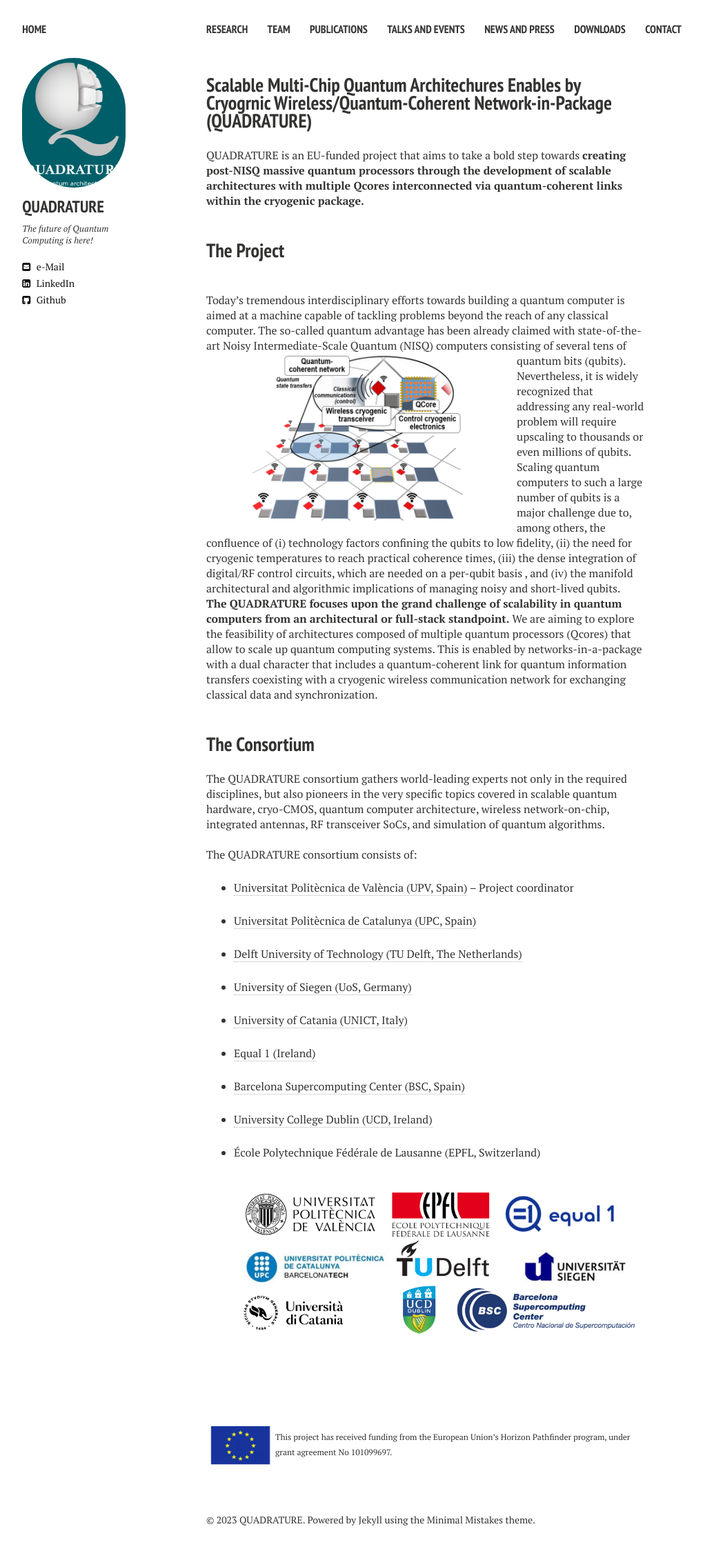
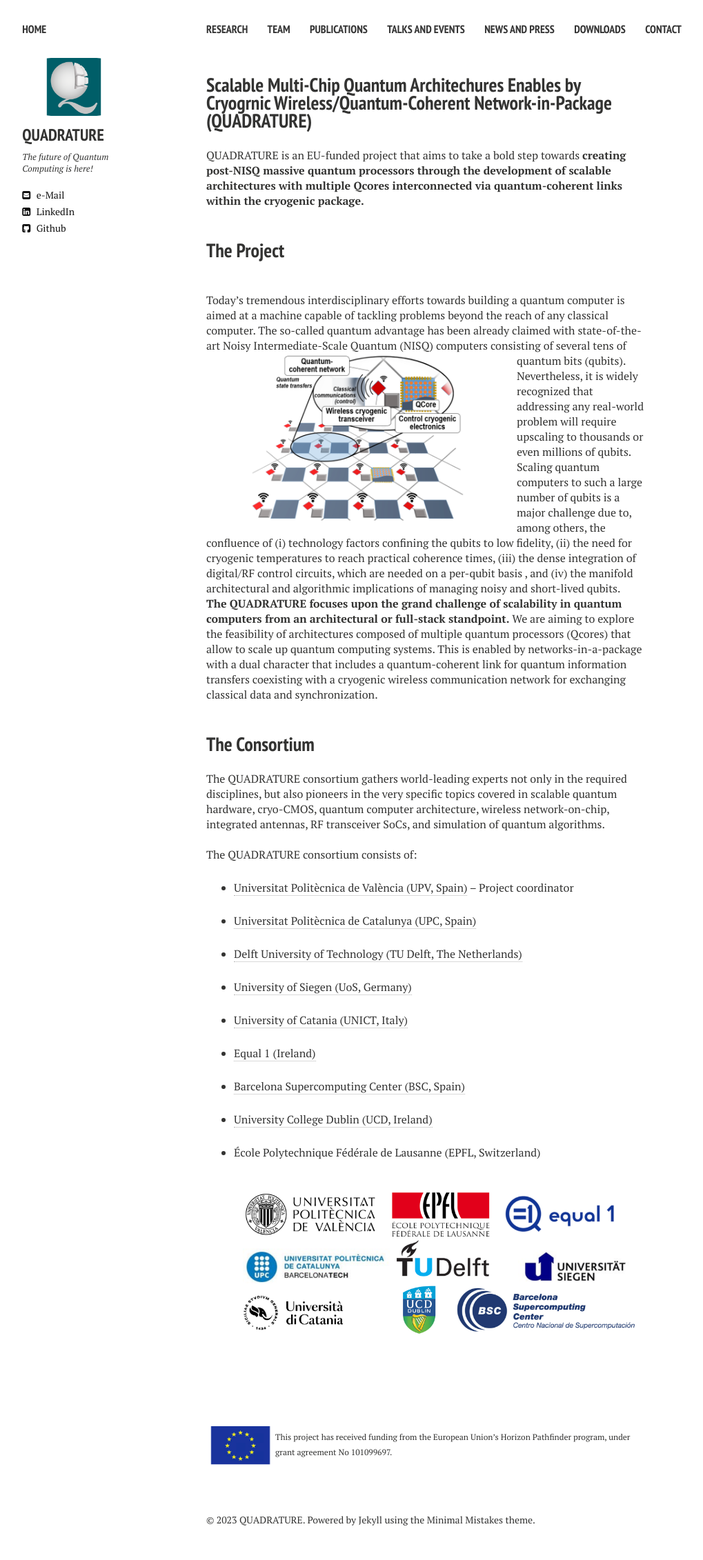
Before and after one commit to biddu/biddu.github.io, a Jekyll site: the page built from index.md, in a window 1280 px wide. Shown: the whole page at 69% size, without its empty margins (21-1040 px from the left). Built offline with Jekyll 4.4.1, drawn with Linux system fonts in a browser that asks for light colours; nearby versions of some CDN libraries; comment, search, counter and statistics services are not loaded.

Commit message:
Update _config.yml

```diff
--- a/_config.yml
+++ b/_config.yml
@@ -15,7 +15,7 @@ url:              https://biddu.github.io/
 # Owner/author information
 owner:
   name:           QUADRATURE
-  avatar:         Qlogo_color.png
+  avatar:         Q_logo_big.png
   bio:            The future of Quantum Computing is here!
   email:          info_quadrature@upv.es
   #slack:          quadrature-project.slack.com
```
